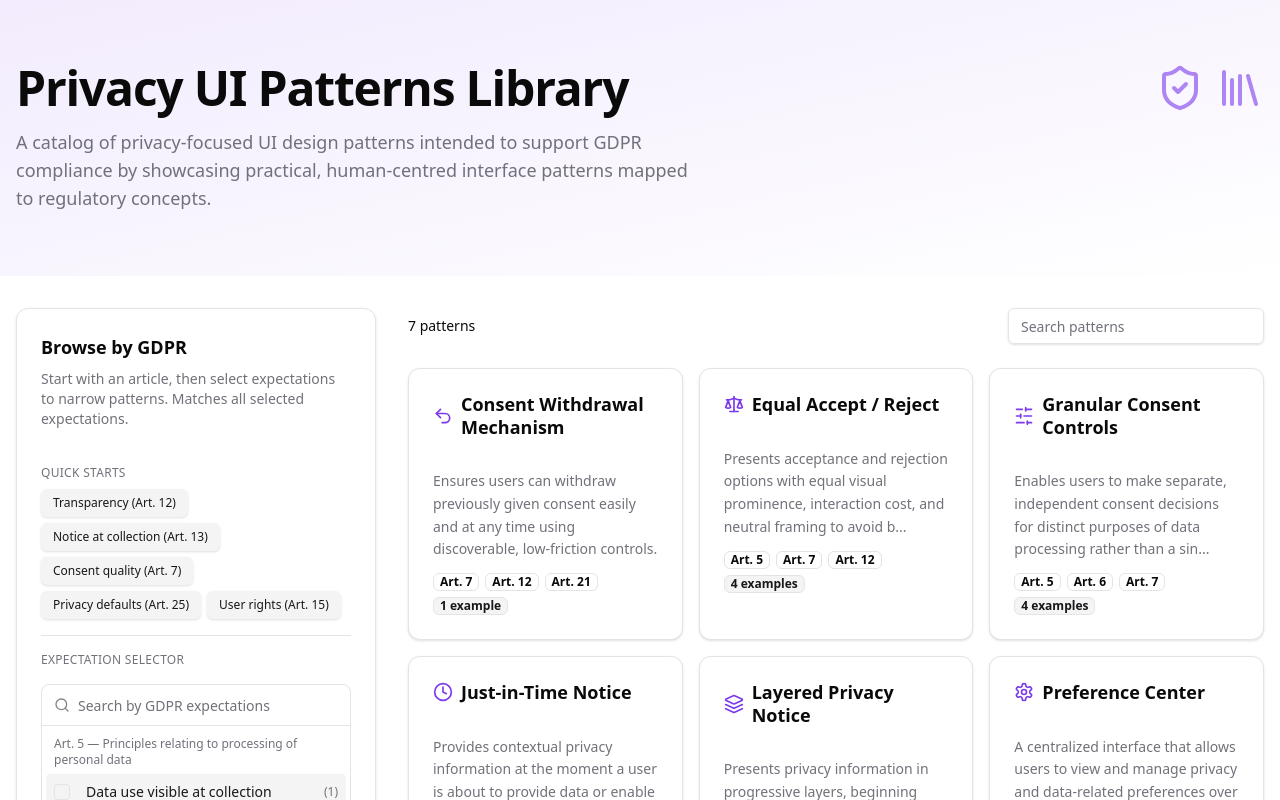
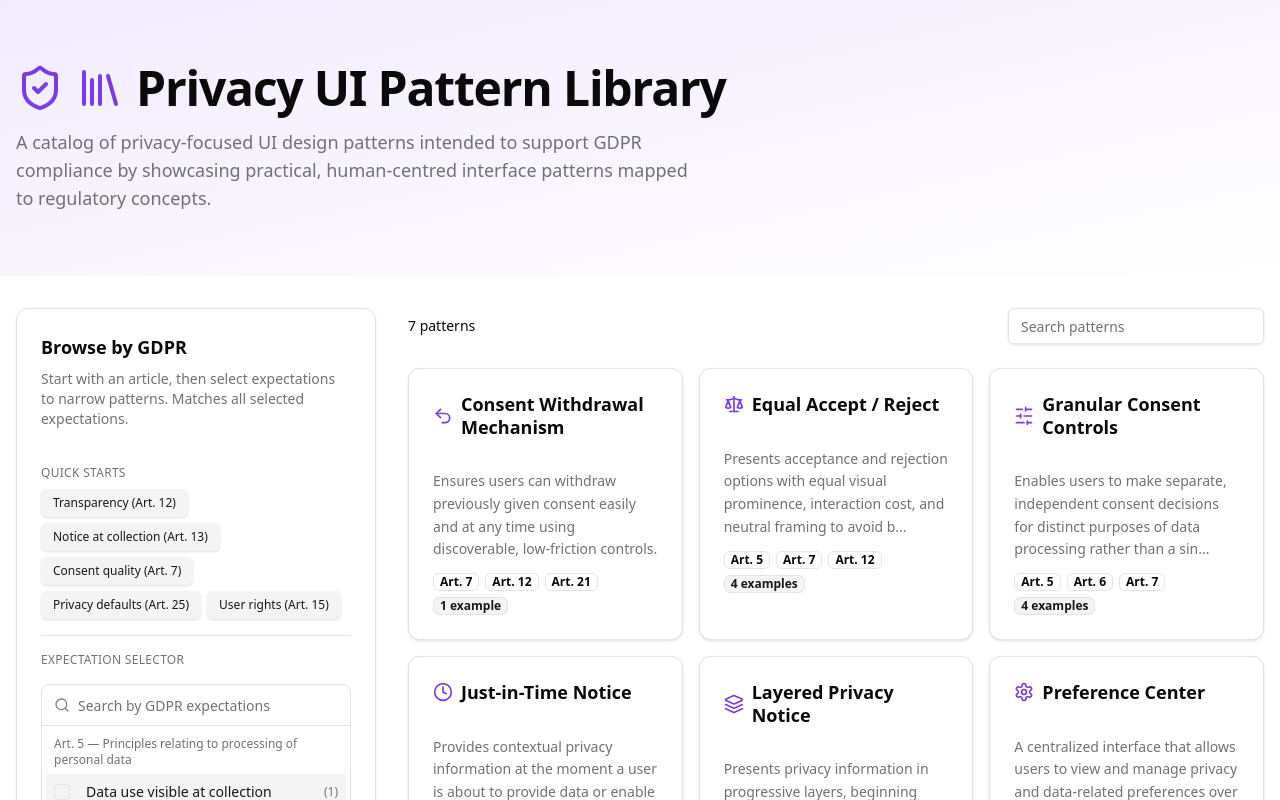
Before and after one commit to Valmic-m/privacy-pattern-ui-library, a Next.js app: page / in a window 1280 px wide. Shown: the top 800 px of the page. Built offline with nearby package versions, Linux system fonts and the light colour scheme.

Commit message:
Move hero banner icons inline before title
Repositioned icons to appear before the title text for better visual
flow and updated title to "Privacy UI Pattern Library".

```diff
--- a/src/components/hero-banner.tsx
+++ b/src/components/hero-banner.tsx
@@ -4,10 +4,11 @@ export function HeroBanner() {
   return (
     <section className="bg-gradient-to-br from-primary/10 via-primary/5 to-transparent py-12 md:py-16">
       <div className="container mx-auto px-4">
-        <div className="flex items-start justify-between gap-6">
         <div>
-            <h1 className="text-4xl font-bold tracking-tight md:text-5xl">
-              Privacy UI Patterns Library
+          <h1 className="flex items-center gap-3 text-4xl font-bold tracking-tight md:text-5xl">
+            <ShieldCheck className="h-10 w-10 text-primary md:h-12 md:w-12" />
+            <Library className="h-10 w-10 text-primary md:h-12 md:w-12" />
+            <span>Privacy UI Pattern Library</span>
           </h1>
           <p className="mt-4 max-w-2xl text-lg text-muted-foreground">
             A catalog of privacy-focused UI design patterns intended to support
@@ -15,11 +16,6 @@ export function HeroBanner() {
             patterns mapped to regulatory concepts.
           </p>
         </div>
-          <div className="hidden sm:flex items-center gap-3">
-            <ShieldCheck className="h-12 w-12 text-primary/60" />
-            <Library className="h-12 w-12 text-primary/60" />
-          </div>
-        </div>
       </div>
     </section>
   );
```
Lines whose indentation alone changed are shown as unchanged.
